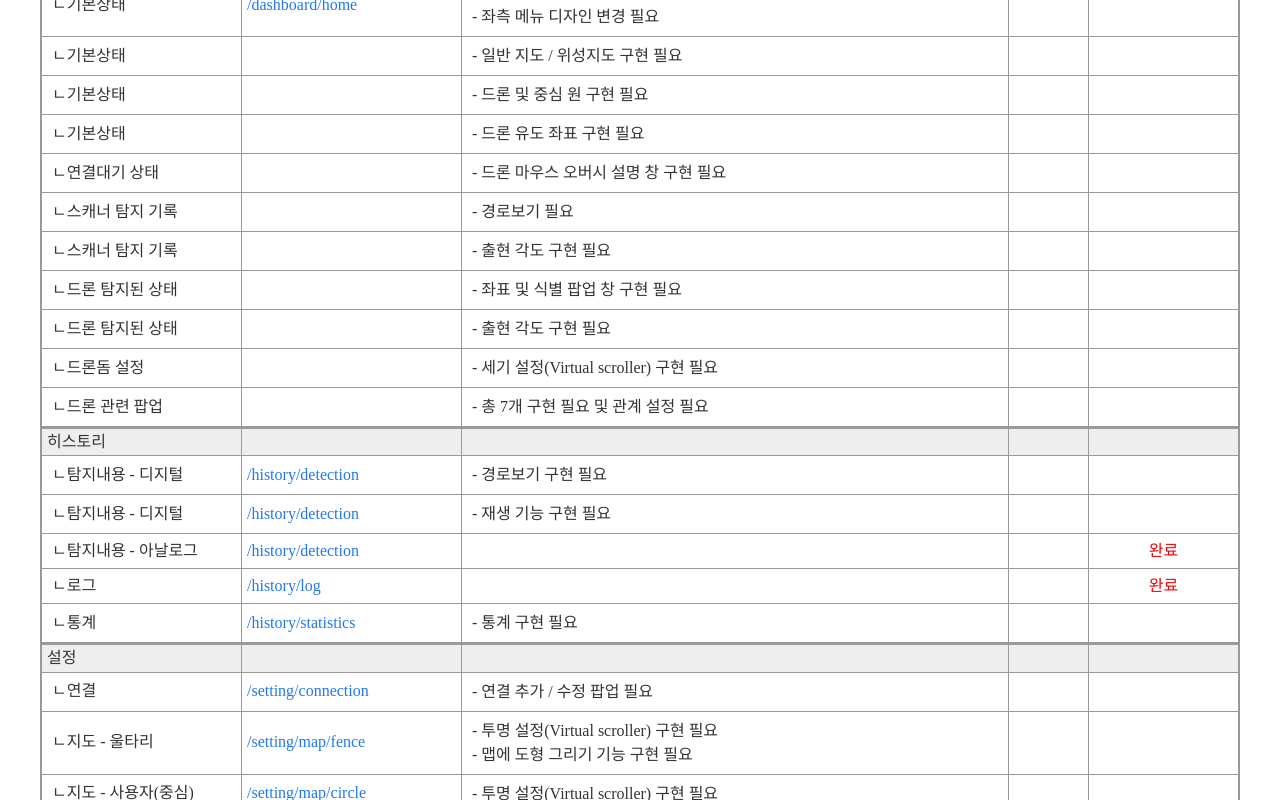
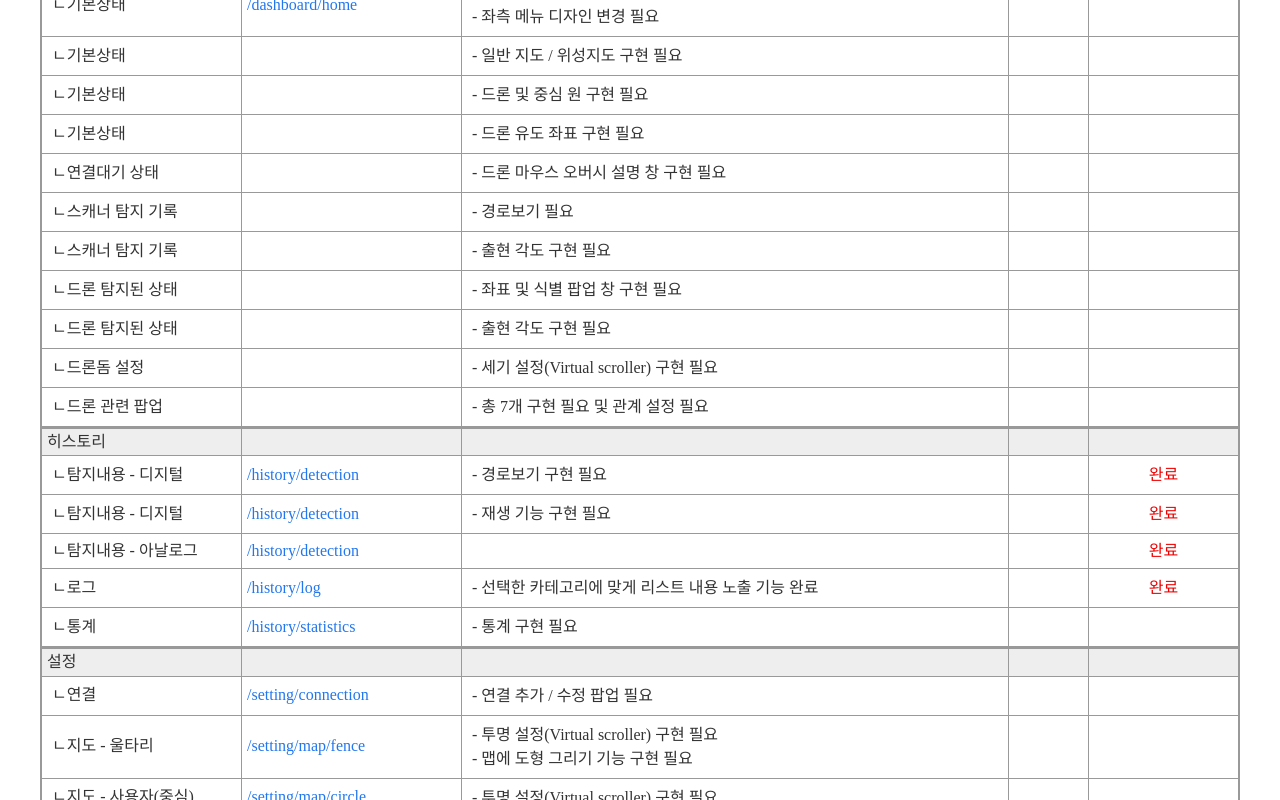
Before and after one commit to frontchoi/schedule, a React (Create React App) app: page / in a window 1280 px wide. Shown: the part 427-1227 px from the top of the page. Built offline with nearby package versions, Linux system fonts and the light colour scheme; a web font is replaced by a local one.

Commit message:
23.08.16 - 데이터 수정

```diff
--- a/src/data/dronDome.js
+++ b/src/data/dronDome.js
@@ -127,14 +127,14 @@ export const dronDome = {
                     detail: ['경로보기 구현 필요'],
                     link: '/history/detection',
                     day: '',
-                    end: '',
+                    end: '완료',
                 },
                 {
                     pageName: '탐지내용 - 디지털',
                     detail: ['재생 기능 구현 필요'],
                     link: '/history/detection',
                     day: '',
-                    end: '',
+                    end: '완료',
                 },
                 {
                     pageName: '탐지내용 - 아날로그',
@@ -145,7 +145,7 @@ export const dronDome = {
                 },
                 {
                     pageName: '로그',
-                    detail: [],
+                    detail: ['선택한 카테고리에 맞게 리스트 내용 노출 기능 완료'],
                     link: '/history/log',
                     day: '',
                     end: '완료',
```
